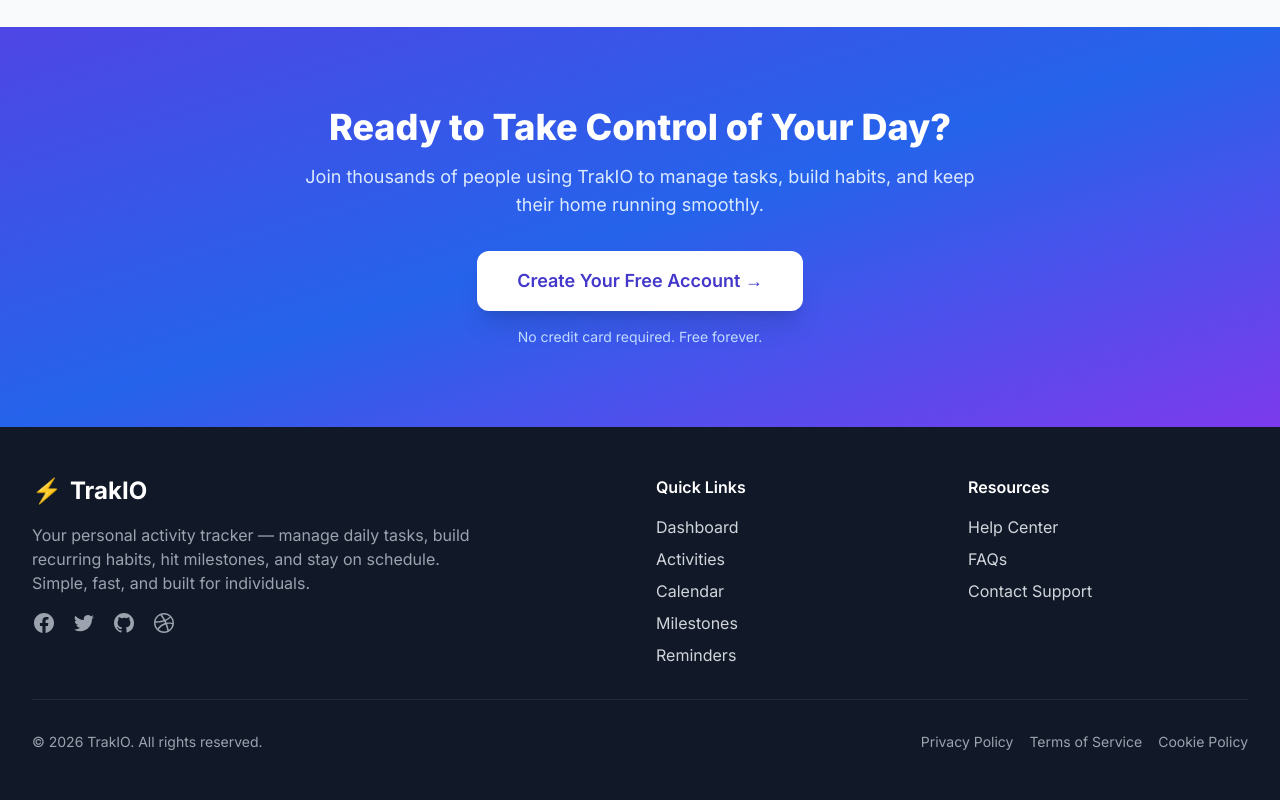
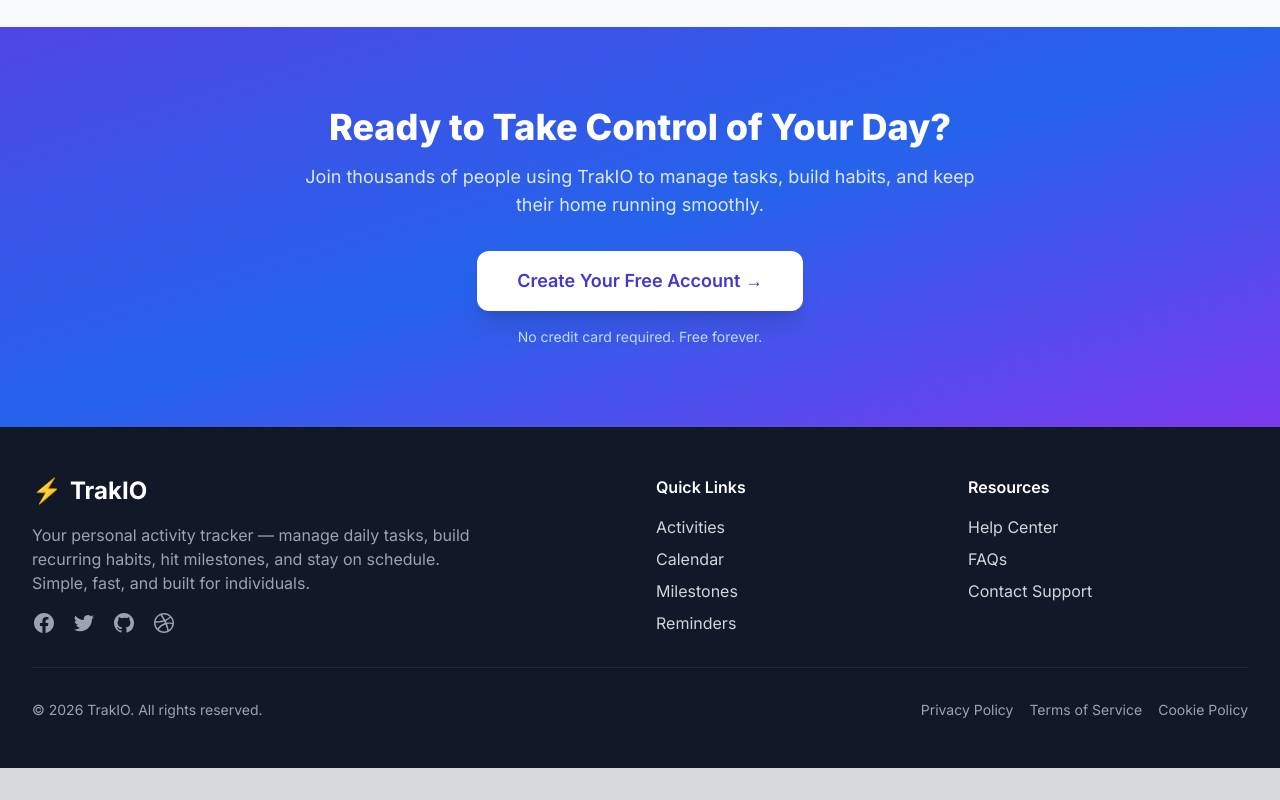
Before and after one commit to techwithPranab/DailyTrackerWeb, a Next.js app in the folder frontend/: page / in a window 1280 px wide. Shown: the part 4611-5411 px from the top of the page. After the commit the page ends 5379 px from the top, so only its background shows below. Built offline with nearby package versions, Linux system fonts and the light colour scheme; no server answers.

Commit message:
fix: remove Dashboard link from footer

```diff
--- a/frontend/src/components/Layout/Footer.js
+++ b/frontend/src/components/Layout/Footer.js
@@ -47,11 +47,6 @@
           <div>
             <h4 className="text-white font-semibold mb-4">Quick Links</h4>
             <ul className="space-y-2">
-              <li>
-                <Link href="/dashboard" className="hover:text-white transition-colors">
-                  Dashboard
-                </Link>
-              </li>
               <li>
                 <Link href="/activities" className="hover:text-white transition-colors">
                   Activities
```
